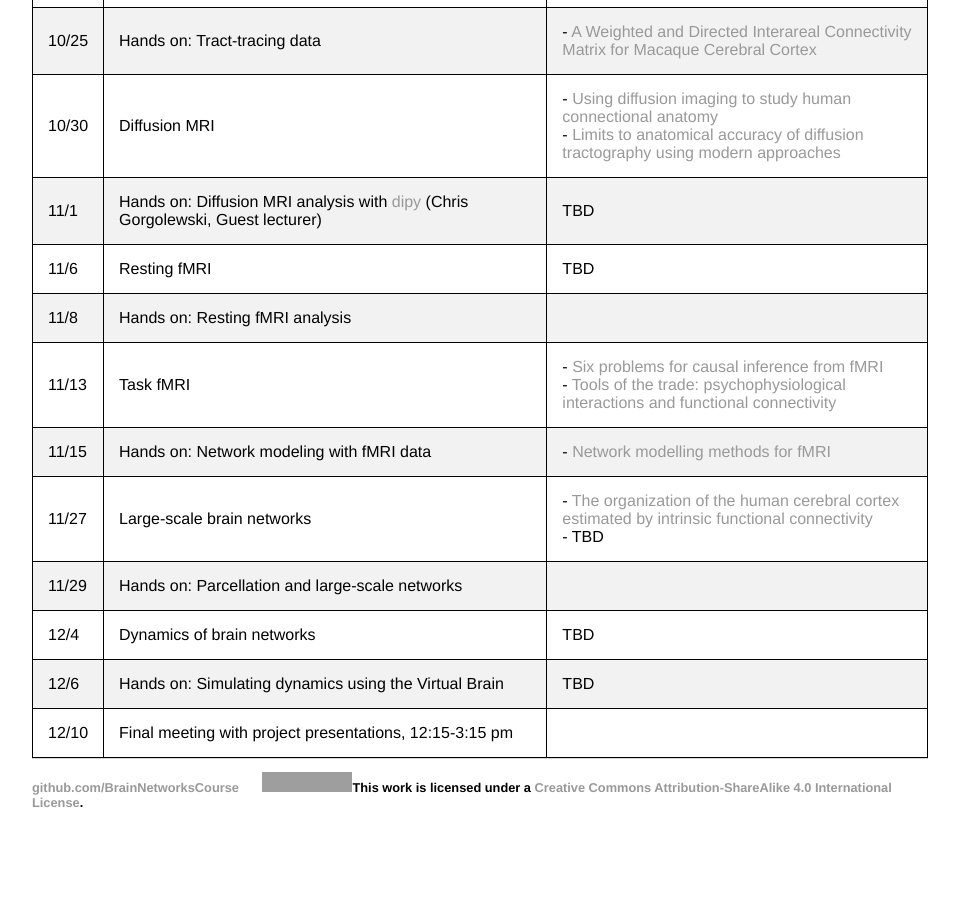
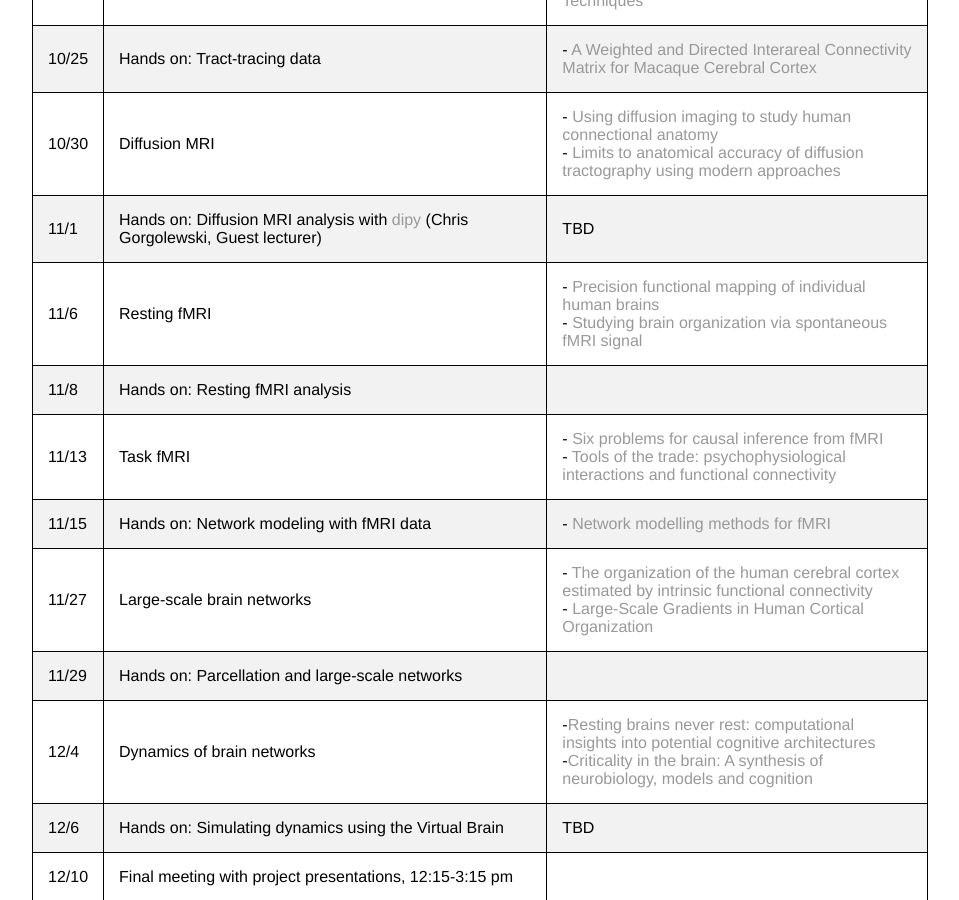
Before and after one commit to BrainNetworksCourse/BrainNetworksCourse.github.io, a Jekyll site: the page built from full_syllabus/index.md, in a window 1280 px wide and 900 px high, scrolled down 3219 px. Shown: the whole window, without its empty margins (160-1119 px from the left). Built offline with Jekyll 4.4.1, drawn with Linux system fonts in a browser that asks for light colours; our own code applies the rules of GitHub Pages for plain Markdown files; before the commit the page ends 4089 px from its top, so only the background shows below that; some of the changed text lies outside the part shown; grey boxes are pictures that could not be loaded.

Commit message:
autoupdate

```diff
--- a/full_syllabus/index.md
+++ b/full_syllabus/index.md
@@ -63,24 +63,24 @@
 
 | Date|Topic|Reading|
 | ---|---|---|
-| 9/25|Introduction: The concept and biology of brain connectivity<br><br>Learning Objectives:<br><br>After this lecture, you should be able to:<br>* Describe the different ways in which the concept of "brain connectivity" can be defined<br>* Describe the structural and functional basis of brain connectivity<br><br>|- [Brain connectivity](http://www.scholarpedia.org/article/Brain_connectivity)<br>- [From Cajal to Connectome and Beyond](https://www.annualreviews.org/doi/abs/10.1146/annurev-neuro-071714-033954)|
+| 9/25|Introduction: The concept and biology of brain connectivity<br><br>Learning Objectives:<br><br>After this lecture, you should be able to:<br>* Describe the different ways in which the concept of "brain connectivity" can be defined<br>* Describe the structural and functional basis of brain connectivity<br><br>|Required:<br>- [Brain connectivity](http://www.scholarpedia.org/article/Brain_connectivity)<br>- [From Cajal to Connectome and Beyond](https://www.annualreviews.org/doi/abs/10.1146/annurev-neuro-071714-033954)<br>|
 | 9/27|Hands on: Visualizing white matter structure with [FSLeyes](https://fsl.fmrib.ox.ac.uk/fsl/fslwiki/FSLeyes) and [nilearn](https://nilearn.github.io/index.html)<br><br>Learning Objectives:<br><br>After this lecture, you should be able to:<br>* Identify major white matter tracts in probabilistic atlases<br>* Load and visualize tract atlases in both FSLeyes and Python<br><br>||
-| 10/2|Graph theory<br><br>Learning Objectives:<br><br>After this lecture, you should be able to:<br>* Describe the basic concepts of graph theory<br><br>|- [Network Science](https://pdfs.semanticscholar.org/54c8/9331fe520d77c2cb2581dd4c63af461d07e9.pdf) (Sections 1-4 and 7)|
+| 10/2|Graph theory<br><br>Learning Objectives:<br><br>After this lecture, you should be able to:<br>* Describe the basic concepts of graph theory<br><br>|Required:<br>- [Network Science](https://pdfs.semanticscholar.org/54c8/9331fe520d77c2cb2581dd4c63af461d07e9.pdf) (Sections 1-4 and 7)|
 | 10/4|Hands on: Graph theory<br><br>Learning Objectives:<br><br>After this lecture, you should be able to:<br>* Use NetworkX to create and analyze graph data<br><br>||
-| 10/9|Network modeling<br><br>Learning Objectives:<br><br>After this lecture, you should be able to:<br>* Describe the concepts of integration and segregation<br>* Describe the concept of modularity<br>* Describe the concept of community detection and the different approaches<br><br>|- [Complex network measures of brain connectivity: uses and interpretations](https://www.ncbi.nlm.nih.gov/pubmed/19819337)<br>|
+| 10/9|Network modeling<br><br>Learning Objectives:<br><br>After this lecture, you should be able to:<br>* Describe the concepts of integration and segregation<br>* Describe the concept of modularity<br>* Describe the concept of community detection and the different approaches<br><br>|Required:<br>- [Complex network measures of brain connectivity: uses and interpretations](https://www.ncbi.nlm.nih.gov/pubmed/19819337)<br><br>Further reading:<br>- [Community detection in graphs](https://arxiv.org/pdf/0906.0612.pdf)<br>- [Clustering: Science or Art?](http://proceedings.mlr.press/v27/luxburg12a/luxburg12a.pdf)|
 | 10/11|Hands on: Network modeling<br>||
-| 10/16|Micro/nanoscale connectomics<br>|- [Micro-connectomics: probing the organization of neuronal networks at the cellular scale](https://www.nature.com/articles/nrn.2016.182)<br>- [Saturated Reconstruction of a Volume of Neocortex](https://www.sciencedirect.com/science/article/pii/S0092867415008247?via%3Dihub)|
+| 10/16|Micro/nanoscale connectomics<br>|Required:<br>- [Micro-connectomics: probing the organization of neuronal networks at the cellular scale](https://www.nature.com/articles/nrn.2016.182)<br>- [Saturated Reconstruction of a Volume of Neocortex](https://www.sciencedirect.com/science/article/pii/S0092867415008247?via%3Dihub)|
 | 10/18|Stand-up for paper proposals - each student presents a short overview of their project idea for discussion and feedback<br>||
 | 10/23|Tract tracing<br>|- [A mesoscale connectome of the mouse brain](https://www.ncbi.nlm.nih.gov/pmc/articles/pmid/24695228/)<br>- [Classic and Contemporary Neural Tract-Tracing Techniques](https://www.sciencedirect.com/science/article/pii/B9780123964601000172)|
 | 10/25|Hands on: Tract-tracing data<br>|- [A Weighted and Directed Interareal Connectivity Matrix for Macaque Cerebral Cortex](https://www.ncbi.nlm.nih.gov/pmc/articles/PMC3862262/)|
 | 10/30|Diffusion MRI<br>|- [Using diffusion imaging to study human connectional anatomy](https://www.ncbi.nlm.nih.gov/pubmed/19400718)<br>- [Limits to anatomical accuracy of diffusion tractography using modern approaches](https://www.biorxiv.org/content/biorxiv/early/2018/08/16/392571.full.pdf)<br>|
 | 11/1|Hands on: Diffusion MRI analysis with [dipy](http://nipy.org/dipy/) (Chris Gorgolewski, Guest lecturer)<br>|TBD|
-| 11/6|Resting fMRI<br>|TBD|
+| 11/6|Resting fMRI<br>|- [Precision functional mapping of individual human brains](https://www.cell.com/neuron/pdf/S0896-6273(17)30613-X.pdf)<br>- [Studying brain organization via spontaneous fMRI signal](https://www.ncbi.nlm.nih.gov/pmc/articles/PMC4254503/)|
 | 11/8|Hands on: Resting fMRI analysis<br>||
 | 11/13|Task fMRI<br>|- [Six problems for causal inference from fMRI](https://www.ncbi.nlm.nih.gov/pubmed/19747552)<br>- [Tools of the trade: psychophysiological interactions and functional connectivity](https://www.ncbi.nlm.nih.gov/pmc/articles/PMC3375893/)|
 | 11/15|Hands on: Network modeling with fMRI data<br>|- [Network modelling methods for fMRI](http://mri-q.com/uploads/3/4/5/7/34572113/smith-fmri-2011.pdf)|
-| 11/27|Large-scale brain networks<br>|- [The organization of the human cerebral cortex estimated by intrinsic functional connectivity](https://www.ncbi.nlm.nih.gov/pmc/articles/PMC3174820/)<br>- TBD|
+| 11/27|Large-scale brain networks<br>|- [The organization of the human cerebral cortex estimated by intrinsic functional connectivity](https://www.ncbi.nlm.nih.gov/pmc/articles/PMC3174820/)<br>- [Large-Scale Gradients in Human Cortical Organization](https://www.cell.com/trends/cognitive-sciences/fulltext/S1364-6613(17)30240-1)|
 | 11/29|Hands on: Parcellation and large-scale networks<br>||
-| 12/4|Dynamics of brain networks<br>|TBD|
+| 12/4|Dynamics of brain networks<br>|-[Resting brains never rest: computational insights into potential cognitive architectures](https://www.cell.com/trends/neurosciences/fulltext/S0166-2236(13)00039-8)<br>-[Criticality in the brain: A synthesis of neurobiology, models and cognition](https://arxiv.org/abs/1707.05952)|
 | 12/6|Hands on: Simulating dynamics using the Virtual Brain<br>|TBD|
 | 12/10|Final meeting with project presentations, 12:15-3:15 pm <br>||
```
Also changed, not shown: other parts of full_syllabus/index.md (+1 -1 lines), syllabus/index.md (+7 -7 lines).
